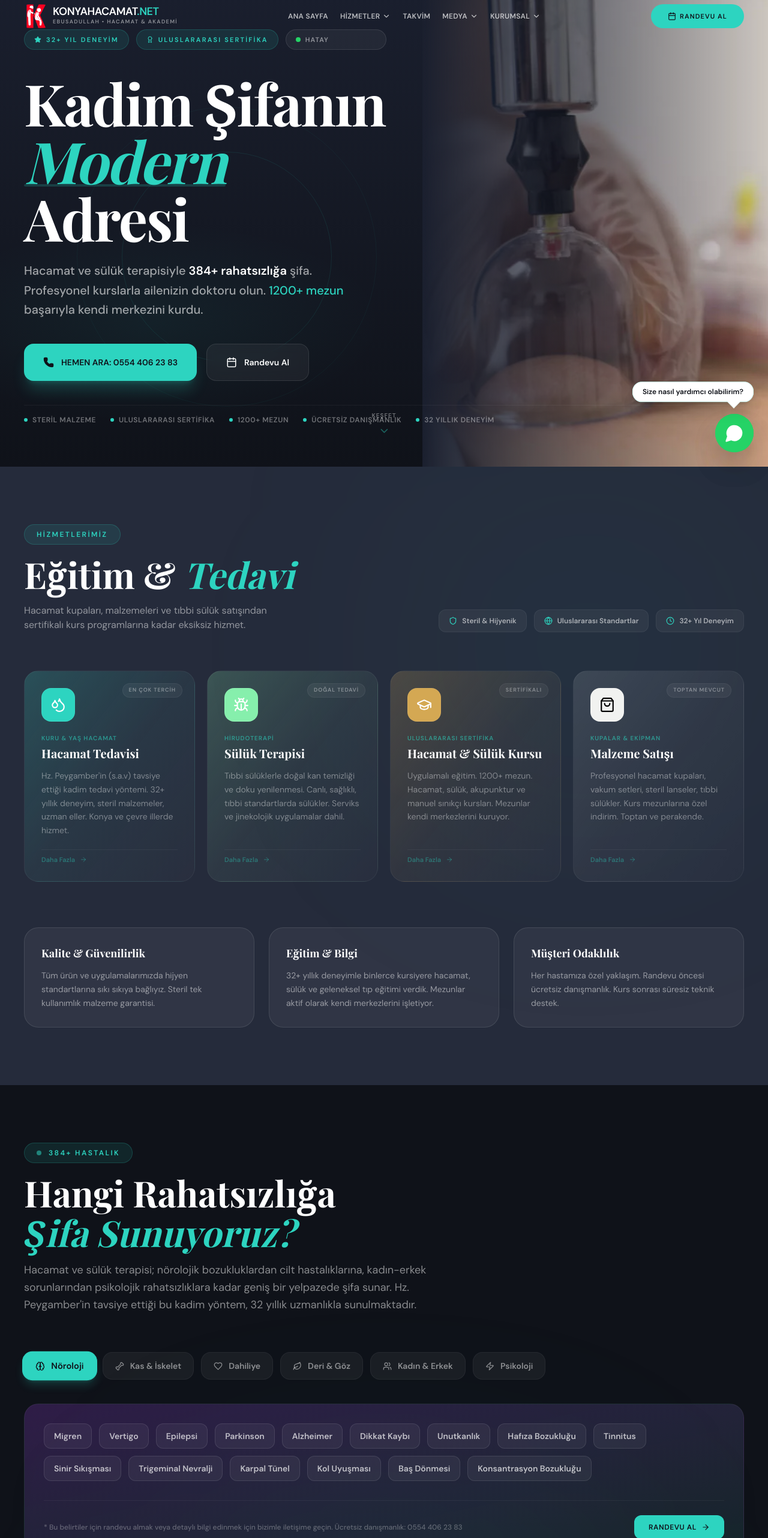
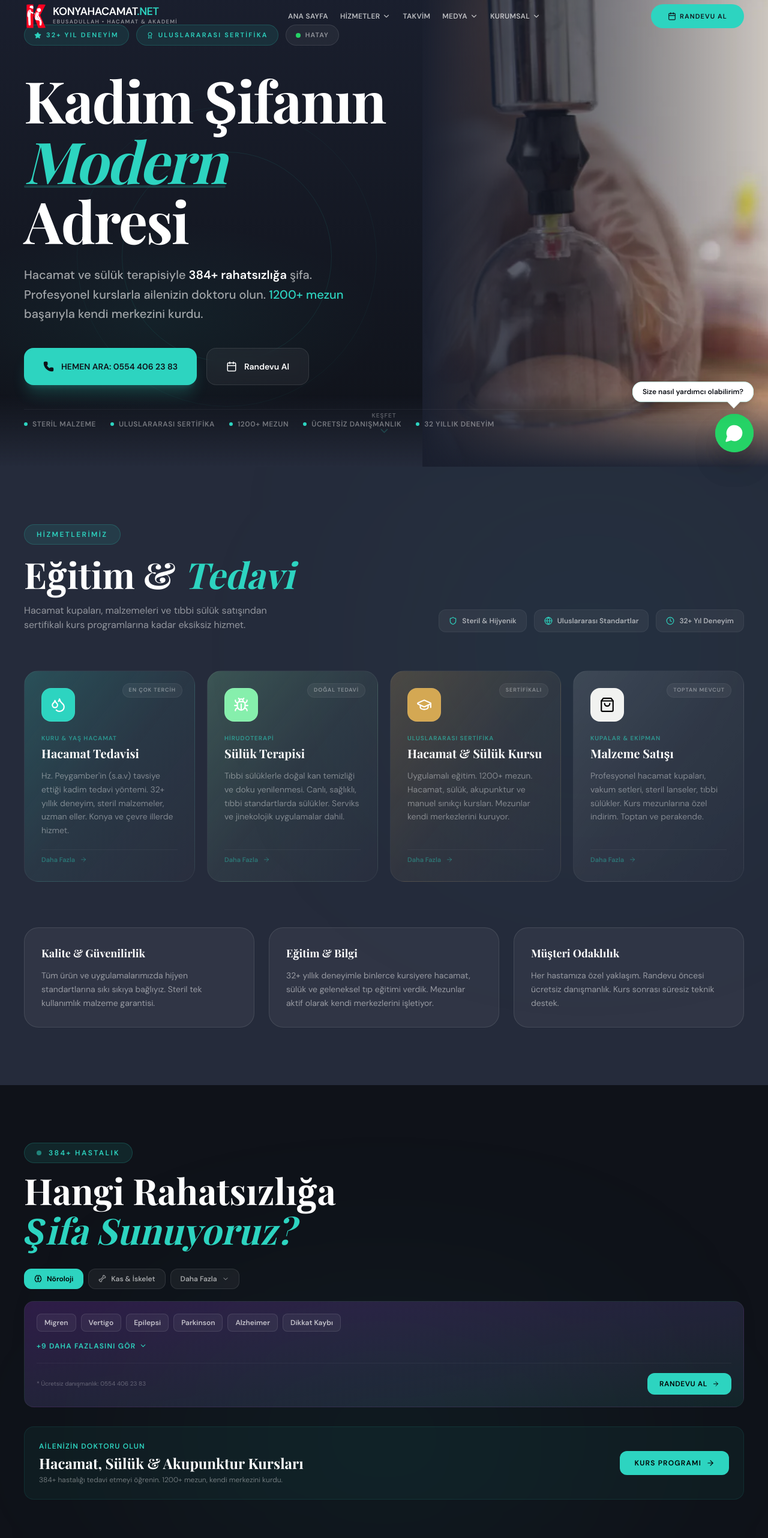
Before and after one commit to tatr42/konyahacamat-deploy, a Next.js app: page / in a window 1280 px wide. Shown: the part 22-2586 px from the top of the page at 60% size. Built offline with nearby package versions, Linux system fonts and the light colour scheme; a web font is replaced by a local one.

Commit message:
Firebase config guncellemesi Paz 12.04.2026 19:33:04,05

```diff
--- a/src/app/globals.css
+++ b/src/app/globals.css
@@ -106,6 +106,17 @@
       radial-gradient(ellipse 50% 35% at 20% 70%, rgba(45,212,192,0.06) 0%, transparent 60%),
       linear-gradient(to bottom, var(--color-anthracite), var(--color-anthracite-dark));
   }
+  .hero-mesh::after {
+    content: "";
+    position: absolute;
+    bottom: 0;
+    left: 0;
+    right: 0;
+    height: 120px;
+    background: linear-gradient(to bottom, transparent, var(--color-anthracite-light));
+    pointer-events: none;
+    z-index: 1;
+  }
 
   .teal-divider {
     width: 44px;
--- a/src/components/DiseaseTabs.tsx
+++ b/src/components/DiseaseTabs.tsx
@@ -1,6 +1,6 @@
 "use client";
-import React, { useState } from "react";
-import { Brain, Heart, Bone, Leaf, Users, Zap, ArrowRight } from "lucide-react";
+import { useState, useRef, useEffect } from "react";
+import { Brain, Heart, Bone, Leaf, Users, Zap, ArrowRight, ChevronDown } from "lucide-react";
 
 const categories = [
   {
@@ -72,100 +72,186 @@ const categories = [
   },
 ];
 
+const VISIBLE_CATS = 2;   // mobilde görünen kategori sayısı
+const VISIBLE_DISEASES = 6; // başta görünen hastalık sayısı
+
 export default function DiseaseTabs() {
   const [active, setActive] = useState("noroloji");
+  const [catOpen, setCatOpen] = useState(false);
+  const [diseasesExpanded, setDiseasesExpanded] = useState(false);
+  const dropRef = useRef<HTMLDivElement>(null);
+
   const current = categories.find((c) => c.id === active)!;
 
+  // Dropdown dışına tıklayınca kapat
+  useEffect(() => {
+    const handler = (e: MouseEvent) => {
+      if (dropRef.current && !dropRef.current.contains(e.target as Node)) {
+        setCatOpen(false);
+      }
+    };
+    document.addEventListener("mousedown", handler);
+    return () => document.removeEventListener("mousedown", handler);
+  }, []);
+
+  // Kategori değişince hastalık listesini sıfırla
+  const selectCat = (id: string) => {
+    setActive(id);
+    setDiseasesExpanded(false);
+    setCatOpen(false);
+  };
+
+  const visibleCats = categories.slice(0, VISIBLE_CATS);
+  const hiddenCats = categories.slice(VISIBLE_CATS);
+  const activeIsHidden = hiddenCats.some(c => c.id === active);
+
+  const visibleDiseases = diseasesExpanded ? current.diseases : current.diseases.slice(0, VISIBLE_DISEASES);
+  const hasMore = current.diseases.length > VISIBLE_DISEASES;
+
   return (
-    <section className="py-24 bg-anthracite-dark relative overflow-hidden">
+    <section className="py-12 md:py-24 bg-anthracite-dark relative overflow-hidden">
       <div className="absolute bottom-0 left-1/2 -translate-x-1/2 w-[800px] h-[400px] bg-teal/5 rounded-full blur-[150px] pointer-events-none" />
 
       <div className="container-site relative z-10">
-        <div className="max-w-2xl mb-16 space-y-4">
+
+        {/* Başlık */}
+        <div className="max-w-2xl mb-8 space-y-3">
           <div className="inline-flex items-center gap-3 bg-teal/10 border border-teal/20 px-5 py-2 rounded-full">
             <span className="flex h-2 w-2 rounded-full bg-teal animate-pulse" />
             <span className="text-xs font-black text-teal uppercase tracking-[0.2em]">384+ Hastalık</span>
           </div>
-          <h2 className="font-display text-4xl md:text-6xl font-bold text-white leading-[1.1]">
+          <h2 className="font-display text-3xl md:text-6xl font-bold text-white leading-[1.1]">
             Hangi Rahatsızlığa <br />
             <span className="text-teal italic">Şifa Sunuyoruz?</span>
           </h2>
-          <p className="text-white/50 text-lg leading-relaxed">
-            Hacamat ve sülük terapisi; nörolojik bozukluklardan cilt hastalıklarına,
-            kadın-erkek sorunlarından psikolojik rahatsızlıklara kadar geniş bir yelpazede şifa sunar.
-            Hz. Peygamber'in tavsiye ettiği bu kadim yöntem, {new Date().getFullYear() - 1994} yıllık uzmanlıkla sunulmaktadır.
-          </p>
         </div>
 
-        <div className="flex flex-wrap gap-3 mb-10">
-          {categories.map((cat) => {
+        {/* Kategori Seçimi */}
+        <div className="flex items-center gap-2 mb-5 flex-wrap">
+          {/* Her zaman görünen kategoriler */}
+          {visibleCats.map((cat) => {
             const Icon = cat.icon;
             const isActive = cat.id === active;
             return (
               <button
                 key={cat.id}
-                onClick={() => setActive(cat.id)}
-                className={`flex items-center gap-2.5 px-5 py-3 rounded-2xl text-sm font-bold transition-all duration-300 border ${
+                onClick={() => selectCat(cat.id)}
+                className={`flex items-center gap-2 px-4 py-2 rounded-xl text-xs font-bold transition-all border ${
                   isActive
-                    ? "bg-teal text-anthracite-dark border-teal shadow-lg shadow-teal/20 scale-105"
-                    : "bg-white/5 text-white/50 border-white/5 hover:border-teal/30 hover:text-white"
+                    ? "bg-teal text-black border-teal"
+                    : "bg-white/5 text-white/60 border-white/10 hover:border-teal/30 hover:text-white"
                 }`}
               >
-                <Icon size={15} />
+                <Icon size={13} />
                 {cat.label}
               </button>
             );
           })}
+
+          {/* "Daha Fazla" dropdown */}
+          <div className="relative" ref={dropRef}>
+            <button
+              onClick={() => setCatOpen(o => !o)}
+              className={`flex items-center gap-2 px-4 py-2 rounded-xl text-xs font-bold transition-all border ${
+                activeIsHidden
+                  ? "bg-teal text-black border-teal"
+                  : "bg-white/5 text-white/60 border-white/10 hover:border-teal/30 hover:text-white"
+              }`}
+            >
+              {activeIsHidden ? (
+                <>
+                  {(() => { const Icon = current.icon; return <Icon size={13} />; })()}
+                  {current.label}
+                </>
+              ) : (
+                "Daha Fazla"
+              )}
+              <ChevronDown size={12} className={`transition-transform ${catOpen ? "rotate-180" : ""}`} />
+            </button>
+
+            {catOpen && (
+              <div className="absolute top-full left-0 mt-2 bg-[#141414] border border-white/10 rounded-2xl overflow-hidden shadow-2xl z-50 min-w-[160px]">
+                {hiddenCats.map((cat) => {
+                  const Icon = cat.icon;
+                  const isActive = cat.id === active;
+                  return (
+                    <button
+                      key={cat.id}
+                      onClick={() => selectCat(cat.id)}
+                      className={`flex items-center gap-2.5 w-full px-4 py-3 text-xs font-bold text-left transition-colors ${
+                        isActive ? "text-teal bg-teal/10" : "text-white/60 hover:text-white hover:bg-white/5"
+                      }`}
+                    >
+                      <Icon size={13} />
+                      {cat.label}
+                    </button>
+                  );
+                })}
+              </div>
+            )}
+          </div>
         </div>
 
+        {/* Hastalık Listesi */}
         <div
           key={active}
-          className={`rounded-3xl p-8 border border-white/5 bg-gradient-to-br ${current.color} transition-all duration-500`}
+          className={`rounded-2xl p-5 border border-white/5 bg-gradient-to-br ${current.color}`}
         >
-          <div className="flex flex-wrap gap-3">
-            {current.diseases.map((disease, i) => (
+          <div className="flex flex-wrap gap-2">
+            {visibleDiseases.map((disease) => (
               <span
                 key={disease}
-                className="bg-white/5 border border-white/10 hover:border-teal/40 hover:bg-teal/10 hover:text-teal text-white/70 text-sm font-semibold px-4 py-2.5 rounded-xl transition-all duration-200 cursor-default"
-                style={{ animationDelay: `${i * 30}ms` }}
+                className="bg-white/5 border border-white/10 text-white/70 text-xs font-semibold px-3 py-1.5 rounded-lg"
               >
                 {disease}
               </span>
             ))}
           </div>
 
-          <div className="mt-8 pt-6 border-t border-white/5 flex flex-col sm:flex-row items-start sm:items-center justify-between gap-4">
-            <p className="text-xs text-white/30 font-medium">
-              * Bu belirtiler için randevu almak veya detaylı bilgi edinmek için bizimle iletişime geçin. Ücretsiz danışmanlık: 0554 406 23 83
+          {hasMore && (
+            <button
+              onClick={() => setDiseasesExpanded(e => !e)}
+              className="mt-4 flex items-center gap-1.5 text-teal text-xs font-black uppercase tracking-widest"
+            >
+              {diseasesExpanded ? "Daha Az Göster" : `+${current.diseases.length - VISIBLE_DISEASES} Daha Fazlasını Gör`}
+              <ChevronDown size={13} className={`transition-transform ${diseasesExpanded ? "rotate-180" : ""}`} />
+            </button>
+          )}
+
+          <div className="mt-5 pt-4 border-t border-white/5 flex flex-col sm:flex-row items-start sm:items-center justify-between gap-3">
+            <p className="text-[10px] text-white/30">
+              * Ücretsiz danışmanlık: 0554 406 23 83
             </p>
             <a
               href="https://wa.me/905544062383"
               target="_blank"
               rel="noopener noreferrer"
-              className="inline-flex items-center gap-2 bg-teal text-anthracite-dark px-6 py-3 rounded-xl font-black text-xs uppercase tracking-wider hover:scale-105 active:scale-95 transition-all shrink-0"
+              className="inline-flex items-center gap-2 bg-teal text-black px-5 py-2.5 rounded-xl font-black text-xs uppercase tracking-wider hover:opacity-90 transition-all shrink-0"
             >
-              Randevu Al <ArrowRight size={14} />
+              Randevu Al <ArrowRight size={12} />
             </a>
           </div>
         </div>
 
-        <div className="mt-10 bg-teal/5 border border-teal/10 rounded-3xl p-8 flex flex-col md:flex-row items-start md:items-center justify-between gap-6">
+        {/* Kurs CTA */}
+        <div className="mt-8 bg-teal/5 border border-teal/10 rounded-2xl p-6 flex flex-col md:flex-row items-start md:items-center justify-between gap-5">
           <div>
-            <p className="text-teal text-xs font-black uppercase tracking-widest mb-2">Ailenizin Doktoru Olun</p>
-            <h3 className="font-display text-2xl md:text-3xl font-bold text-white">
-              Hacamat, Sülük & Akupunktur Kurslarına Katılın
+            <p className="text-teal text-xs font-black uppercase tracking-widest mb-1">Ailenizin Doktoru Olun</p>
+            <h3 className="font-display text-xl md:text-2xl font-bold text-white">
+              Hacamat, Sülük & Akupunktur Kursları
             </h3>
-            <p className="text-white/40 text-sm mt-2">
-              Bu 384+ hastalığı tedavi etmeyi öğrenin. Uluslararası Standartlarda Sertifika. 1200+ mezun, kendi merkezini kurdu.
+            <p className="text-white/40 text-xs mt-1">
+              384+ hastalığı tedavi etmeyi öğrenin. 1200+ mezun, kendi merkezini kurdu.
             </p>
           </div>
           <a
             href="/egitimler"
-            className="inline-flex items-center gap-3 bg-teal text-anthracite-dark px-8 py-4 rounded-2xl font-black text-sm uppercase tracking-widest hover:scale-105 active:scale-95 transition-all shadow-xl shadow-teal/20 shrink-0"
+            className="inline-flex items-center gap-2 bg-teal text-black px-6 py-3 rounded-xl font-black text-xs uppercase tracking-widest hover:opacity-90 transition-all shrink-0"
           >
-            Kurs Programı <ArrowRight size={16} />
+            Kurs Programı <ArrowRight size={14} />
           </a>
         </div>
+
       </div>
     </section>
   );
--- a/src/components/HeroSection.tsx
+++ b/src/components/HeroSection.tsx
@@ -15,7 +15,7 @@ export default function HeroSection() {
   }, []);
 
   return (
-    <section className="relative min-h-screen flex items-start lg:items-center justify-center hero-mesh overflow-hidden pt-14 lg:pt-0">
+    <section className="relative min-h-[100svh] flex items-start lg:items-center justify-center hero-mesh overflow-hidden pt-14 lg:pt-0">
       <div className="absolute top-1/4 left-[10%] w-[500px] h-[500px] rounded-full border border-teal/5 pointer-events-none" />
       <div className="absolute top-1/4 left-[10%] w-[350px] h-[350px] rounded-full border border-teal/10 pointer-events-none translate-x-[75px] translate-y-[75px]" />
 
@@ -46,7 +46,7 @@ export default function HeroSection() {
               Uluslararası Sertifika
             </span>
           </div>
-          <div className="inline-flex items-center gap-2 bg-white/5 border border-white/10 px-4 py-2 rounded-full w-[168px]">
+          <div className="inline-flex items-center gap-2 bg-white/5 border border-white/10 px-4 py-2 rounded-full min-w-0 max-w-[180px]">
             <span className="relative flex h-2 w-2 shrink-0">
               <span className="animate-ping absolute inline-flex h-full w-full rounded-full bg-[#25D366] opacity-75"></span>
               <span className="relative inline-flex rounded-full h-2 w-2 bg-[#25D366]"></span>
@@ -59,7 +59,7 @@ export default function HeroSection() {
 
         {/* Ana Başlık */}
         <div className="max-w-3xl space-y-6">
-          <h1 className="font-display text-5xl md:text-7xl lg:text-8xl font-bold text-white leading-[1.0] tracking-tight">
+          <h1 className="font-display text-4xl sm:text-5xl md:text-7xl lg:text-8xl font-bold text-white leading-[1.05] tracking-tight">
             Kadim Şifanın{" "}
             <span className="relative inline-block">
               <span className="text-teal italic">Modern</span>
```
